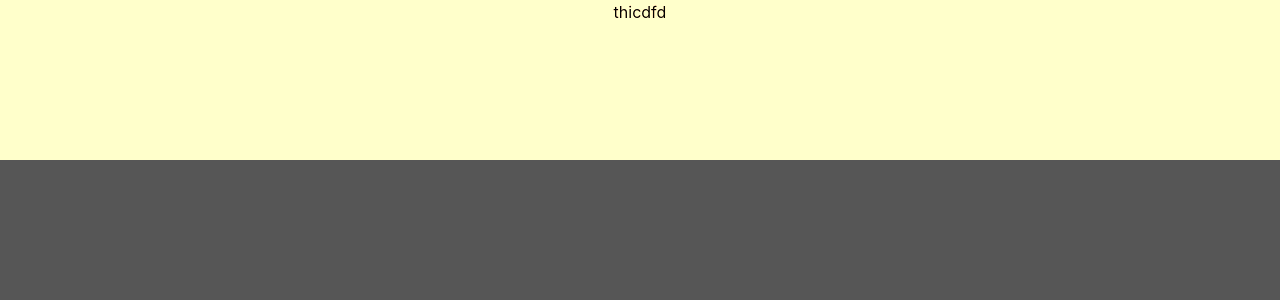
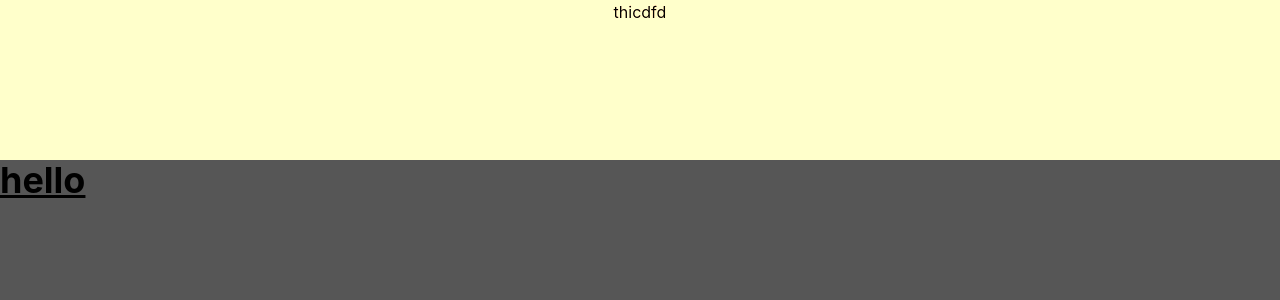
Before and after one commit to PatoliyaRaj/EduVers, a React (Create React App) app: page / in a window 1280 px wide. Shown: the top 300 px of the page. Built offline with nearby package versions, Linux system fonts and the light colour scheme.

Commit message:
Update App.js: add new header and hello text

```diff
--- a/src/App.js
+++ b/src/App.js
@@ -4,7 +4,8 @@ import './App.css';
 function App() {
   return (
     < >
-    <h1 className='w-xl bg-red-200  h-[20vh] text-center sepia  ' >thicdfd</h1>
+    <h1 className=' w-xl bg-red-200  h-[20vh] text-center sepia ' >thicdfd</h1>
+    <h2 className='text-4xl font-bold underline'>hello</h2>
     </>
   );
 }
```
